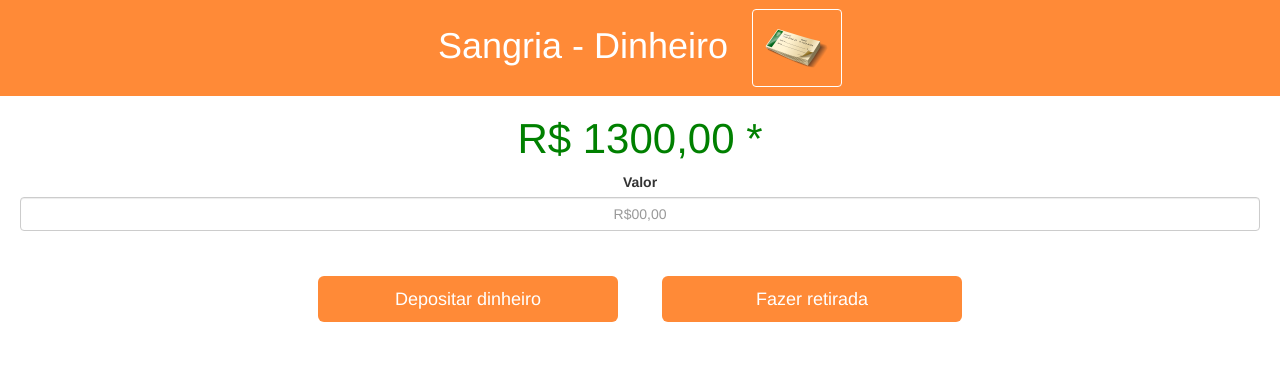
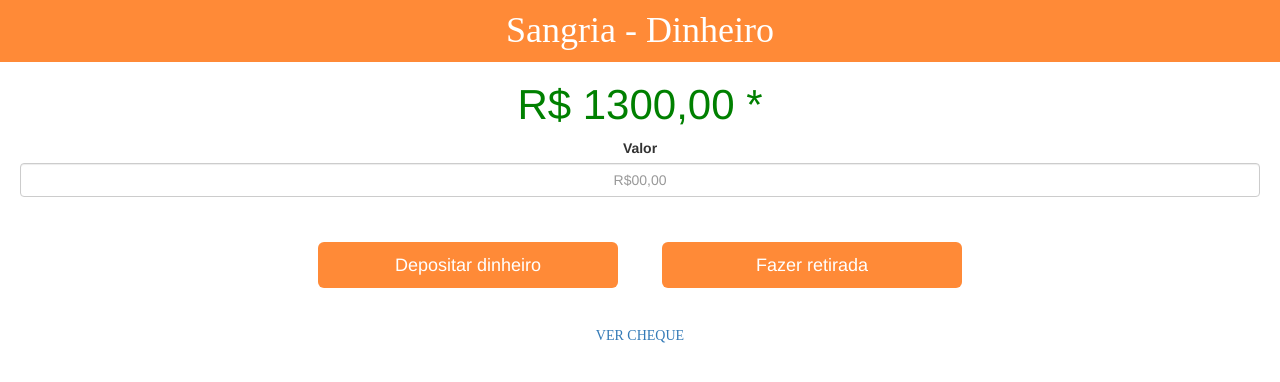
Before and after one commit to gkhonda/Sold_Alt, an Electron app: page src/html/withdraw.html in a window 1280 px wide. Drawn offline with nearby package versions, Linux system fonts and the light colour scheme; no server answers.

Commit message:
Improvements on withdraw design

```diff
--- a/src/css/withdraw.css
+++ b/src/css/withdraw.css
@@ -1,9 +1,11 @@
 html {
     max-width: 100%;
+    height: 100vh;
 }
 
 body {
     max-width: 100%;
+    height: 100vh;
 }
 
 .row {
@@ -12,13 +14,34 @@ body {
 }
 
 h1 {
+    text-align: center;
+    font-family: "Microsoft JhengHei", serif;
+    position: relative;
+    color: white;
+    margin: .25em auto;
+    width: 70%;
+}
+
+h2 {
+    color: green;
+    font-size: 3em;
+    text-align: center;
+    width: 100%;
+}
+
+h3 {
+    font-size: 1em;
+    font-family: "Microsoft JhengHei Light", serif;
+    text-align: center;
+    width: 100%;
+    cursor: pointer;
+}
+.header {
+    align-content: center;
     height: 10%;
     width: 100%;
-    text-align: center;
-    position: relative;
-    color: white;
     margin: 0;
-    padding: .25em 0;
+    padding: .15em 0;
     background-color: #ff8a37;
 }
 
@@ -73,13 +96,6 @@ input, label {
     color: green;
 }
 
-h2 {
-    color: green;
-    font-size: 3em;
-    text-align: center;
-    width: 100%;
-}
-
 .btn-lg {
     width: 300px;
     margin: 20px;
@@ -95,3 +111,12 @@ h2 {
     background: transparent;
     /*float: right;*/
 }
+
+.slider-btn {
+    float: right;
+    /*margin-right: 1em;*/
+}
+
+.lowercase {
+    text-transform: lowercase;
+}
--- a/src/html/withdraw.html
+++ b/src/html/withdraw.html
@@ -12,8 +12,12 @@
 <div class="row">
 
     <div id="all">
-        <h1> Sangria - <span id="span-method">Dinheiro</span> <a class="btn btn-img btn-default" id="change-type"><img
-                id="type-image" src="../images/Cheque.png" alt=""></a></h1>
+        <div class="header">
+            <h1> Sangria -
+                <span class="span-method">Dinheiro</span>
+            </h1>
+        </div>
+
         <div id="body-form">
             <h2>R$ <span id="money-quantity">1300,00</span> *</h2>
             <form>
@@ -25,11 +29,15 @@
 
                 <div id='output'>
                     <p id="sent"></p>
-                    <p class="btn btn-lg orange">Depositar dinheiro</p>
+                    <p class="btn btn-lg orange">Depositar <span class="span-method lowercase">Dinheiro</span></p>
                     <p class="btn btn-lg orange">Fazer retirada</p>
                 </div>
 
             </form>
+        </div>
+
+        <div class="footer" id="change-type">
+            <a ><h3> VER <span class="type-text">CHEQUE</span> </h3></a>
         </div>
     </div>
 
--- a/src/js/withdraw.js
+++ b/src/js/withdraw.js
@@ -9,18 +9,18 @@ $('#change-type').click(function () {
         $.post("http://127.0.0.1:8000/withdraw/read", {'method': 'Cheque'}).done(function (back) {
             console.log(back['quantity']);
             $('#money-quantity').text(back['quantity'].toFixed(2));
-            $('#span-method').text("Cheque");
+            $('.span-method').text("Cheque");
             type = "Cheque";
-            $("#type-image").attr("src", "../images/Dinheiro.png");
+            $("#type-text").val("DINHEIRO");
 
         });
     } else {
         $.post("http://127.0.0.1:8000/withdraw/read", {'method': 'Dinheiro'}).done(function (back) {
             console.log(back['quantity']);
             $('#money-quantity').text(back['quantity'].toFixed(2));
-            $('#span-method').text("Dinheiro");
+            $('.span-method').text("Dinheiro");
             type = "Dinheiro";
-            $("#type-image").attr("src", "../images/Cheque.png");
+            $("#type-text").val("CHEQUE");
 
         });
     }
```
